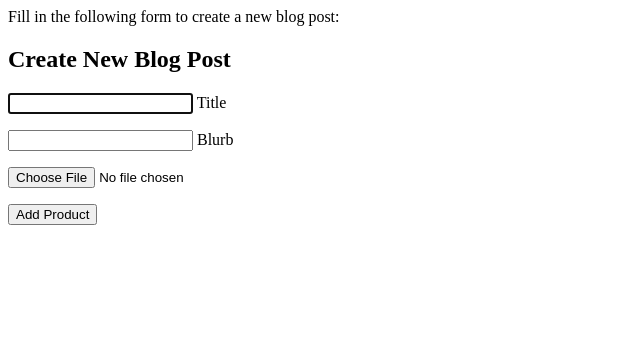
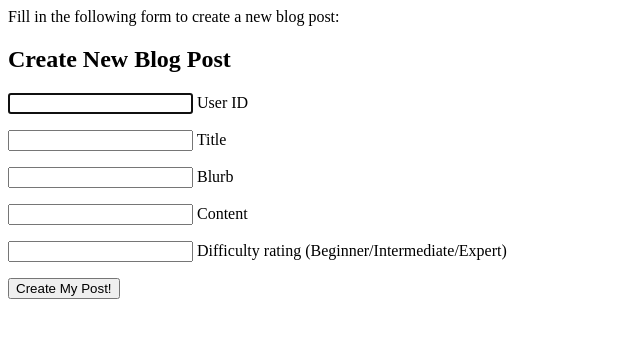
Before and after one commit to G-Virbasiute/MVCBlog, a PHP site: page /create.php in a window 1280 px wide. Shown: the top 338 px of the page, without its empty margins (0-640 px from the left). Run offline with PHP 8.4, Linux system fonts and the light colour scheme.

Commit message:
Create blog post function finalised

```diff
--- a/views/posts/create.php
+++ b/views/posts/create.php
@@ -3,6 +3,10 @@
 
     <h2>Create New Blog Post</h2>
 </div>
+<p>
+        <input class="w3-input" type="text" name="userid" required autofocus>
+        <label>User ID</label>
+    </p>
     <p>
         <input class="w3-input" type="text" name="title" required autofocus>
         <label>Title</label>
@@ -11,14 +15,23 @@
         <input class="w3-input" type="text" name="blurb" required>
         <label>Blurb</label>
     </p>
+    <p>
+        <input class="w3-input" type="text" name="content" required>
+        <label>Content</label>
+    </p>
+    <p>
+        <input class="w3-input" type="text" name="rating" required>
+        <label>Difficulty rating (Beginner/Intermediate/Expert)</label>
+    </p>
 
-  <input type="hidden"
-	   name="MAX_FILE_SIZE"
-         value="10000000"
-         />
 
-  <input type="file" name="myUploader" class="w3-btn w3-pink" required />
+ <!-- <input type="hidden"  -->
+<!--	   name="MAX_FILE_SIZE"  -->
+<!--         value="10000000"  -->
+<!--         />  -->
+
+  <!--<input type="file" name="myUploader" class="w3-btn w3-pink" required />-->
   <p>
-    <input class="w3-btn w3-pink" type="submit" value="Add Product">
+    <input class="w3-btn w3-pink" type="submit" value="Create My Post!">
   </p>
 </form>
```
Also changed, not shown: models/post.php (+34 -28 lines).
